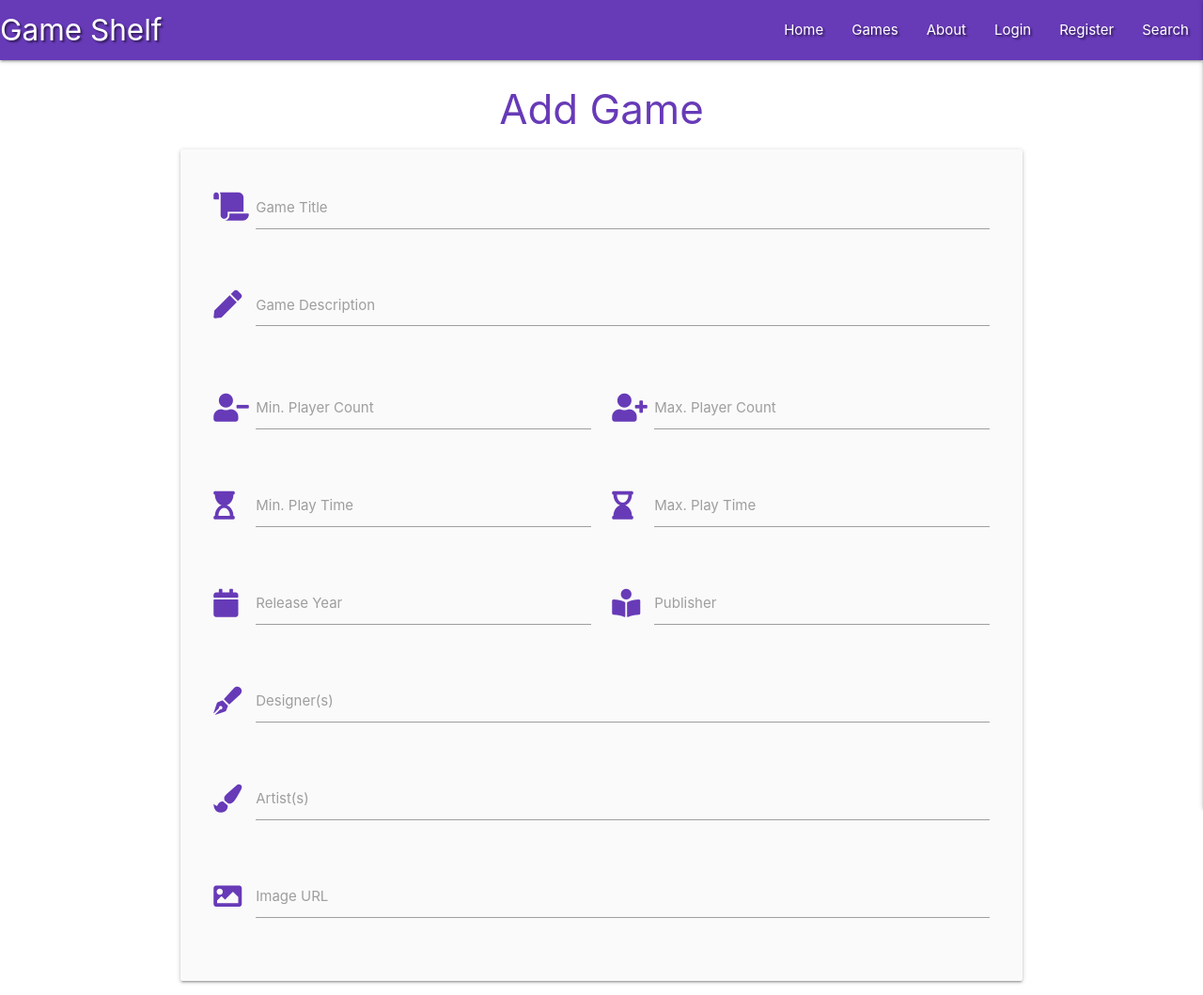
After one commit to NickChapman1988/game-shelf, a Flask app: page /add_game in a window 1280 px wide. The commit adds this page. Shown: the whole page at 94% size. Run offline with Flask 2, Linux system fonts and the light colour scheme; data that the repository does not hold is empty; some libraries are stand-ins or nearby versions.

Commit message:
Add 'Add Game' template

```diff
--- a/app.py
+++ b/app.py
@@ -104,6 +104,8 @@ def logout():
     session.pop("user")
     return redirect(url_for("login"))
 
+# ------------------ Review Functions ----------------------
+
 
 @app.route("/add_review", methods=["GET", "POST"])
 def add_review():
@@ -150,6 +152,14 @@ def delete_review(review_id):
     return redirect(url_for('profile', username=session['user']))
 
 
+# -------------------- Admin Game Functions ------------------
+
+@app.route("/add_game", methods=["GET", "POST"])
+def add_game():
+    titles = list(mongo.db.catalogue.find().sort("game_title", 1))
+    return render_template("add_game.html", titles=titles)
+
+
 if __name__ == "__main__":
     app.run(host=os.environ.get("IP"),
             port=int(os.environ.get("PORT")),
--- /dev/null
+++ b/templates/add_game.html
@@ -0,0 +1,92 @@
+{% extends "base.html" %}
+{% block content %}
+
+    <h3 class="deep-purple-text center-align">
+        Add Game
+    </h3>
+
+    <div class="row card-panel grey lighten-5">
+        <form class="col s12" method="POST" action="{{ url_for('add_game') }}">
+            <!-- Game Title Entry -->
+            <div class="row">
+                <div class="input-field col s12">
+                    <i class="fas fa-scroll prefix deep-purple-text"></i>
+                    <input id="game_title" name="game_title" class="validate" required></input>
+                    <label for="game_title">Game Title</label>
+                </div>
+            </div>
+            <!-- Game Description -->
+            <div class="row">
+                <div class="input-field col s12">
+                    <i class="fas fa-pen prefix deep-purple-text"></i>
+                    <textarea id="game_description" name="game_description" class="materialize-textarea validate" required></textarea>
+                    <label for="game_description">Game Description</label>
+                </div>
+            </div>
+            <!-- Player Counts -->
+            <div class="row">
+                <div class="input-field col s6">
+                    <i class="fas fa-user-minus prefix deep-purple-text"></i>
+                    <input id="min_player_count" name="min_player_count" class="validate" required></input>
+                    <label for="min_player_count">Min. Player Count</label>
+                </div>
+                <div class="input-field col s6">
+                    <i class="fas fa-user-plus prefix deep-purple-text"></i>
+                    <input id="max_player_count" name="max_player_count" class="validate" required></input>
+                    <label for="max_player_count">Max. Player Count</label>
+                </div>
+            </div>
+            <!-- Play Time -->
+            <div class="row">
+                <div class="input-field col s6">
+                    <i class="fas fa-hourglass-start prefix deep-purple-text"></i>
+                    <input id="min_play_time" name="min_play_time" class="validate" required></input>
+                    <label for="min_play_time">Min. Play Time</label>
+                </div>
+                <div class="input-field col s6">
+                    <i class="fas fa-hourglass-end prefix deep-purple-text"></i>
+                    <input id="max_play_time" name="max_play_time" class="validate" required></input>
+                    <label for="max_play_time">Max. Play Time</label>
+                </div>
+            </div>
+            <!-- Release Year and Publisher -->
+            <div class="row">
+                <div class="input-field col s6">
+                    <i class="fas fa-calendar prefix deep-purple-text"></i>
+                    <input id="release_year" name="release_year" class="validate" required></input>
+                    <label for="release_year">Release Year</label>
+                </div>
+                <div class="input-field col s6">
+                    <i class="fas fa-book-reader prefix deep-purple-text"></i>
+                    <input id="publisher" name="publisher" class="validate" required></input>
+                    <label for="publisher">Publisher</label>
+                </div>
+            </div>
+            <!-- Designer(s)-->
+            <div class="row">
+                <div class="input-field col s12">
+                    <i class="fas fa-pen-fancy prefix deep-purple-text"></i>
+                    <input id="designer" name="designer" class="validate" required></input>
+                    <label for="designer">Designer(s)</label>
+                </div>
+            </div>
+            <!-- Artist(s) -->
+            <div class="row">
+                <div class="input-field col s12">
+                    <i class="fas fa-paint-brush prefix deep-purple-text"></i>
+                    <input id="artist" name="artist" class="validate" required></input>
+                    <label for="artist">Artist(s)</label>
+                </div>
+            </div>
+            <!-- Image URL -->
+            <div class="row">
+                <div class="input-field col s12">
+                    <i class="fas fa-image prefix deep-purple-text"></i>
+                    <input id="image_url" name="image_url" class="validate" required></input>
+                    <label for="image_url">Image URL</label>
+                </div>
+            </div>
+        </form>
+    </div>
+
+{% endblock %}
--- a/templates/add_review.html
+++ b/templates/add_review.html
@@ -24,7 +24,7 @@
             <div class="row">
                 <div class="input-field col s12">
                     <i class="fas fa-pen prefix deep-purple-text"></i>
-                    <textarea id="review_text" name="review_text" class="materialize-textarea" class="validate" required></textarea>
+                    <textarea id="review_text" name="review_text" class="materialize-textarea validate" required></textarea>
                     <label for="review_text">Review</label>
                 </div>
             </div>
--- a/templates/profile.html
+++ b/templates/profile.html
@@ -11,6 +11,9 @@
     </div>
 </div>
 <a href="{{ url_for('add_review') }}" class="btn-large purple lighten-2">Add Review</a>
+{% if session.user|lower == "admin"|lower %}
+    <a href="{{ url_for('add_game') }}" class="btn-large blue darken-3">Add Game</a>
+{% endif %}
 
 <h4 class="left-align deep-purple-text">{{username}}'s Reviews</h4>
 <ul class="collapsible">
```
